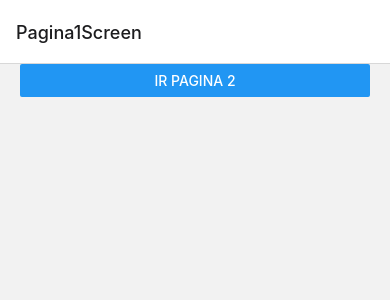
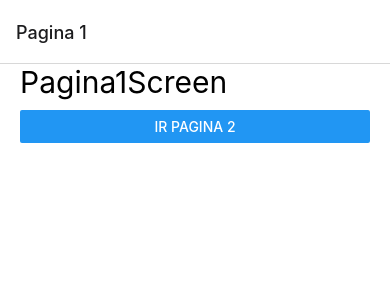
Before and after one commit to braianLucero/ReactNativeProyecto, a React Native app in the folder NavegacionApp/: screen /Pagina1Screen in a window 390 px wide. Shown: the top 300 px of the page. Built offline with nearby package versions, Linux system fonts and the light colour scheme.

Commit message:
giving the styles to StackNavigator

```diff
--- a/NavegacionApp/src/Navigator/StackNavigator.tsx
+++ b/NavegacionApp/src/Navigator/StackNavigator.tsx
@@ -7,10 +7,22 @@ const Stack = createStackNavigator();
 
 export const StackNavigator = () => {
     return (
-        <Stack.Navigator >
-            <Stack.Screen name="Pagina1Screen" component={Pagina1Screen} />
-            <Stack.Screen name="Pagina2Screen" component={Pagina2Screen} />
-            <Stack.Screen name="Pagina3Screen" component={Pagina3Screen} />
+        <Stack.Navigator
+            // initialRouteName=''
+            screenOptions={{
+                headerStyle: {
+                    elevation: 0,
+                    shadowColor: 'transparent'
+                },
+                cardStyle: {
+                    backgroundColor: 'white'
+                }
+            }}
+
+        >
+            <Stack.Screen name="Pagina1Screen" options={{ title: ' Pagina 1 ' }} component={Pagina1Screen} />
+            <Stack.Screen name="Pagina2Screen" options={{ title: ' Pagina 2  ' }} component={Pagina2Screen} />
+            <Stack.Screen name="Pagina3Screen" options={{ title: ' pagina 3 ' }} component={Pagina3Screen} />
         </Stack.Navigator >
     );
 }
--- a/NavegacionApp/src/Screen/Pagina1Screen.tsx
+++ b/NavegacionApp/src/Screen/Pagina1Screen.tsx
@@ -1,5 +1,5 @@
 import React from 'react'
-import { Button, View } from 'react-native';
+import { Button, View, Text } from 'react-native';
 import { StackScreenProps } from '@react-navigation/stack'
 import { styles } from '../theme/appTheme';
 
@@ -11,6 +11,8 @@ interface Props extends StackScreenProps<any, any> { };
 export const Pagina1Screen = ({ navigation }: Props) => {
     return (
         <View style={styles.globalMargin}>
+            <Text style={styles.title}>Pagina1Screen</Text>
+
             <Button
                 title='Ir pagina 2'
                 onPress={() => navigation.navigate('Pagina2Screen')}
--- a/NavegacionApp/src/Screen/Pagina2Screen.tsx
+++ b/NavegacionApp/src/Screen/Pagina2Screen.tsx
@@ -9,7 +9,7 @@ export const Pagina2Screen = () => {
 
     return (
         <View style={styles.globalMargin}>
-            <Text>Pagina2Screen</Text>
+            <Text style={styles.title} >Pagina2Screen</Text>
 
             <Button
                 title=' Ir pagina 3'
--- a/NavegacionApp/src/Screen/Pagina3Screen.tsx
+++ b/NavegacionApp/src/Screen/Pagina3Screen.tsx
@@ -8,7 +8,7 @@ interface Props extends StackScreenProps<any, any> { };
 export const Pagina3Screen = ({ navigation }: Props) => {
     return (
         <View style={styles.globalMargin}>
-            <Text>Pagina3Screen</Text>
+            <Text style={styles.title} >Pagina3Screen</Text>
 
             <Button
                 title='Regresar'
--- a/NavegacionApp/src/theme/appTheme.tsx
+++ b/NavegacionApp/src/theme/appTheme.tsx
@@ -4,5 +4,9 @@ import { StyleSheet } from 'react-native';
 export const styles = StyleSheet.create({
     globalMargin: {
         marginHorizontal: 20,
+    },
+    title: {
+        fontSize: 30,
+        marginBottom: 10
     }
 });
```
